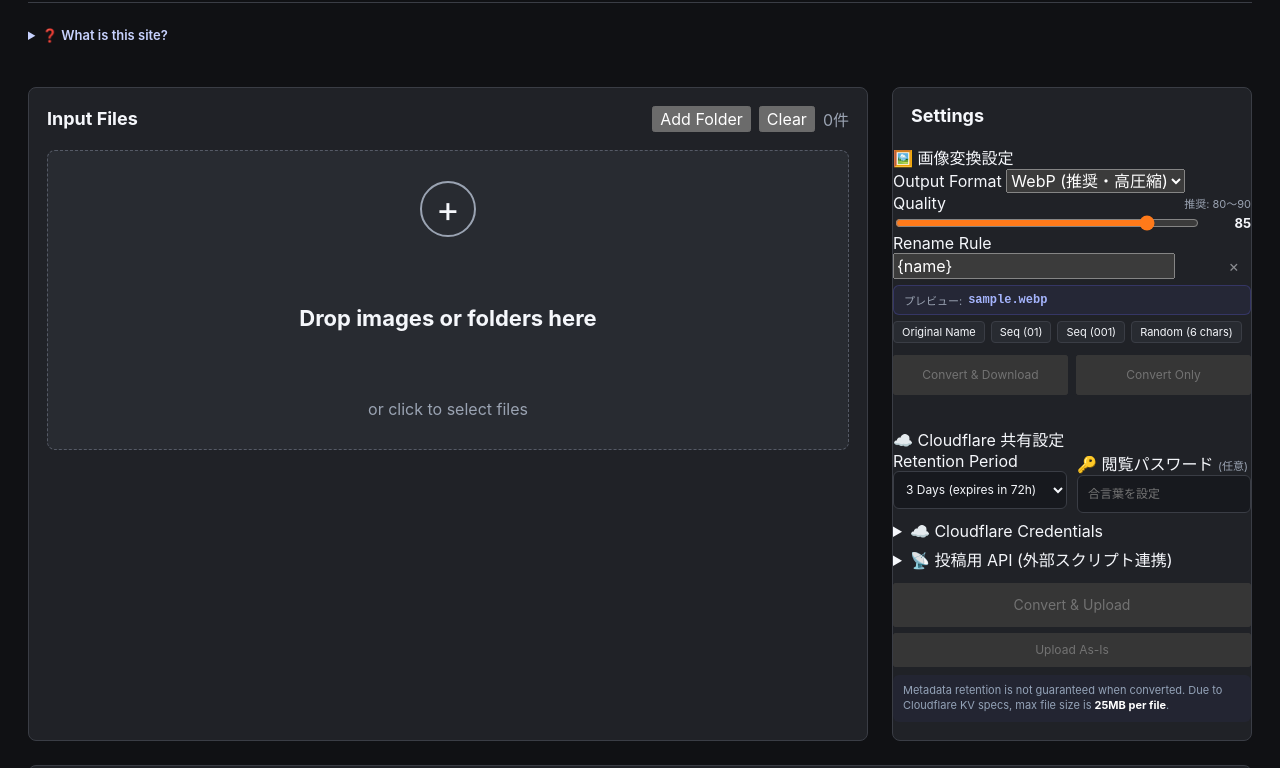
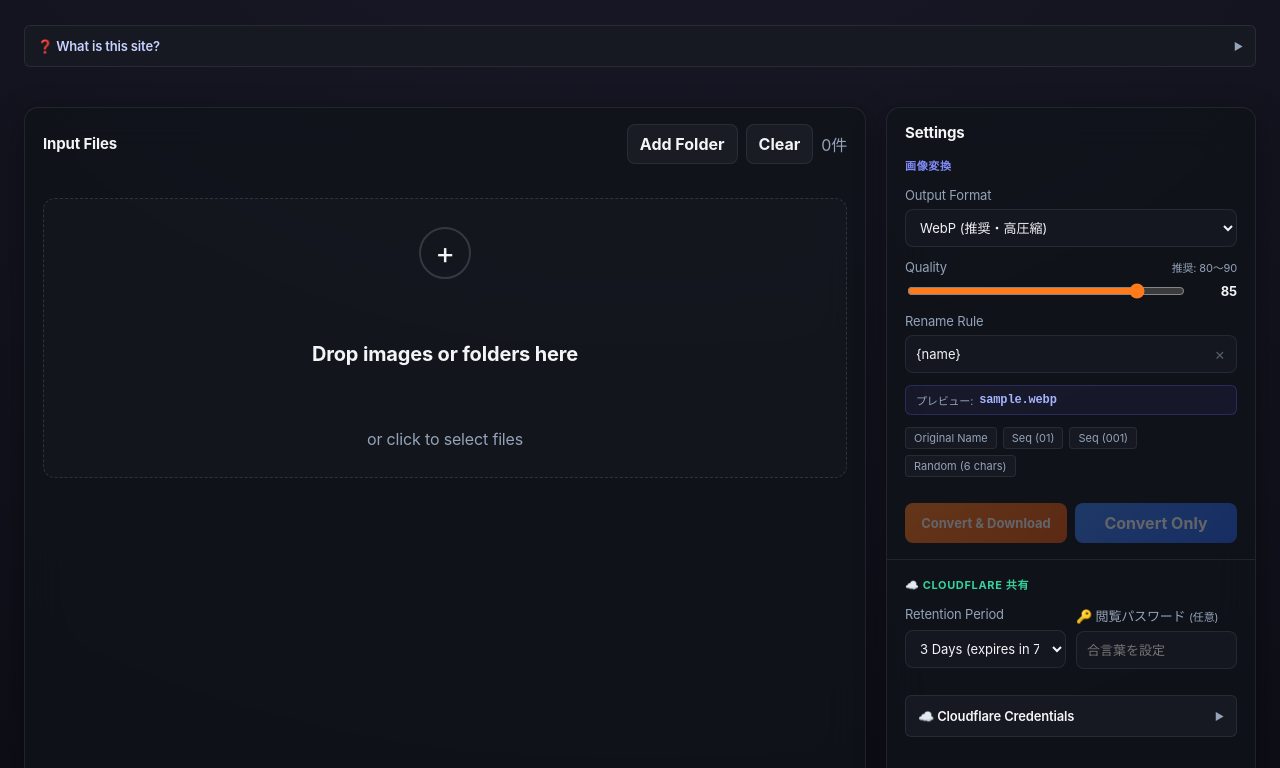
Before and after one commit to OKPN/byoc-converter, a website built with Vite: page index.html in a window 1280 px wide. Shown: the part 133-901 px from the top of the page. Built offline with nearby package versions, Linux system fonts and the light colour scheme.

Commit message:
style: enhance UI aesthetics with refined glassmorphism, glowing gradients, clean section dividers, and eliminated cramped sub-cards

```diff
--- a/index.html
+++ b/index.html
@@ -59,11 +59,9 @@
               <h2 data-i18n="settings">設定</h2>
             </div>
 
-            <!-- グループ 1: 🖼️ 画像変換設定 -->
-            <div class="settings-group-card">
-              <div class="group-header">
-                <span class="group-title">🖼️ 画像変換設定</span>
-              </div>
+            <!-- セクション 1: 画像変換設定 -->
+            <div class="settings-section">
+              <div class="section-label">画像変換</div>
 
               <label class="field">
                 <span data-i18n="outputFormat">出力形式</span>
@@ -93,7 +91,7 @@
                 </div>
 
                 <!-- リアルタイムプレビューチップ -->
-                <div class="preview-chip" id="renamePreviewChip" style="margin-top: 6px; font-size: 12px; padding: 6px 10px; background: rgba(99, 102, 241, 0.08); border: 1px solid rgba(99, 102, 241, 0.25); border-radius: 6px; color: var(--text); display: flex; align-items: center; gap: 6px;">
+                <div class="preview-chip" id="renamePreviewChip">
                   <span style="color: var(--muted); font-size: 11px;">プレビュー:</span>
                   <span id="renamePreviewText" style="font-weight: 700; color: #a5b4fc; font-family: monospace;">sample.webp</span>
                 </div>
@@ -106,27 +104,25 @@
                 </div>
               </label>
 
-              <!-- ローカル変換アクション（横並び 2 カラム） -->
-              <div style="display: grid; grid-template-columns: 1fr 1fr; gap: 8px; margin-top: 12px;">
-                <button class="primary-button" id="convertDownloadButton" type="button" disabled data-i18n="btnConvertDownload" style="font-size: 12px; min-height: 40px;">
+              <!-- ローカル変換アクション -->
+              <div style="display: grid; grid-template-columns: 1fr 1fr; gap: 8px; margin-top: 14px;">
+                <button class="primary-button" id="convertDownloadButton" type="button" disabled data-i18n="btnConvertDownload">
                   📥 変換して保存
                 </button>
-                <button class="secondary-button" id="convertButton" type="button" disabled data-i18n="btnConvertOnly" style="font-size: 12px; min-height: 40px;">
+                <button class="secondary-button" id="convertButton" type="button" disabled data-i18n="btnConvertOnly">
                   ⚙️ 変換だけする
                 </button>
               </div>
             </div>
 
-            <!-- グループ 2: ☁️ Cloudflare 共有設定 -->
-            <div class="settings-group-card" style="margin-top: 14px;">
-              <div class="group-header">
-                <span class="group-title">☁️ Cloudflare 共有設定</span>
-              </div>
+            <!-- セクション 2: Cloudflare 共有設定 -->
+            <div class="settings-section" style="border-top: 1px solid var(--border); padding-top: 16px;">
+              <div class="section-label" style="color: #34d399;">☁️ Cloudflare 共有</div>
 
               <div style="display: grid; grid-template-columns: 1fr 1fr; gap: 10px; margin-bottom: 8px;">
-                <label class="field" style="padding: 0;">
+                <label class="field">
                   <span data-i18n="retentionPeriod">保存期間</span>
-                  <select id="tempTtlSelect" style="width: 100%; height: 38px; border: 1px solid var(--border); border-radius: 6px; background: #17191e; color: var(--text); padding: 0 8px; font-size: 12px; outline: none;">
+                  <select id="tempTtlSelect">
                     <option value="3600" data-i18n="ttl1h">1時間 (1時間後消滅)</option>
                     <option value="43200" data-i18n="ttl12h">12時間 (12時間後消滅)</option>
                     <option value="86400" data-i18n="ttl1d">1日間 (24時間後消滅)</option>
@@ -134,9 +130,9 @@
                     <option value="604800" data-i18n="ttl7d">7日間 (168時間後消滅)</option>
                   </select>
                 </label>
-                <label class="field" style="padding: 0;">
+                <label class="field">
                   <span><span data-i18n="tempPasswordLabel">🔑 閲覧パスワード</span> <span style="color: var(--muted); font-size: 11px;">(任意)</span></span>
-                  <input id="tempPasswordInput" type="password" placeholder="合言葉を設定" spellcheck="false" autocomplete="off" style="width: 100%; height: 38px; border: 1px solid var(--border); border-radius: 6px; background: #17191e; color: var(--text); padding: 0 10px; font-size: 12px; outline: none;">
+                  <input id="tempPasswordInput" type="password" placeholder="合言葉を設定" spellcheck="false" autocomplete="off">
                 </label>
               </div>
 
@@ -144,17 +140,17 @@
               <details class="settings-accordion cf-settings-accordion" id="cfSettingsAccordion" style="margin-top: 6px;">
                 <summary data-i18n="cfTitle">☁️ Cloudflare 接続設定</summary>
                 <div class="settings-content" style="padding: 12px 0 4px; display: flex; flex-direction: column; gap: 8px;">
-                  <label class="field" style="padding: 0;">
+                  <label class="field">
                     <span><span data-i18n="cfEndpointLabel">Worker エンドポイント URL</span> <span style="color: var(--danger);">*</span></span>
                     <input id="cfEndpoint" type="url" placeholder="https://my-worker.my-name.workers.dev" spellcheck="false" autocomplete="off">
                     <span style="font-size: 11px; color: var(--muted); margin-top: 2px;" data-i18n="cfEndpointSub">自分の Cloudflare Worker の URL</span>
                   </label>
-                  <label class="field" style="padding: 0;">
+                  <label class="field">
                     <span><span data-i18n="cfTokenLabel">API トークン</span> <span style="color: var(--danger);">*</span></span>
                     <input id="cfToken" type="password" placeholder="your-secret-token" spellcheck="false" autocomplete="off">
                     <span style="font-size: 11px; color: var(--muted); margin-top: 2px;" data-i18n="cfTokenSub">Worker の認証トークン（不正利用防止）</span>
                   </label>
-                  <label class="field" style="padding: 0;">
+                  <label class="field">
                     <span><span data-i18n="cfDomainLabel">直リンク配信ドメイン</span> <span style="color: var(--muted); font-size: 11px;">(任意)</span></span>
                     <input id="cfDirectDomain" type="url" placeholder="https://files.my-domain.com" spellcheck="false" autocomplete="off">
                     <span style="font-size: 11px; color: var(--muted); margin-top: 2px;" data-i18n="cfDomainSub">未入力の場合は Worker URL をそのまま使用</span>
@@ -181,11 +177,11 @@
                   <span style="font-size: 11px; color: var(--muted); line-height: 1.4;">
                     外部アプリやスクリプトから直接画像を投稿してURLを取得できる軽量APIです。
                   </span>
-                  <label class="field" style="padding: 0;">
+                  <label class="field">
                     <span style="font-size: 11px;">投稿専用トークン (UPLOAD_TOKEN) <span style="color: var(--muted); font-size: 10px;">(任意)</span></span>
                     <input id="cfUploadToken" type="password" placeholder="your-upload-token" spellcheck="false" autocomplete="off" style="height: 34px; font-size: 11px;">
                   </label>
-                  <label class="field" style="padding: 0;">
+                  <label class="field">
                     <span style="font-size: 11px;">投稿API エンドポイント URL</span>
                     <input id="dedicatedUploadApiUrl" type="text" readonly style="font-family: monospace; font-size: 11px; background: #111215; height: 32px;" value="">
                   </label>
@@ -197,7 +193,7 @@
               </details>
 
               <!-- アップロード Primary アクションボタン群 -->
-              <div class="action-buttons-group" style="margin-top: 12px; display: flex; flex-direction: column; gap: 6px;">
+              <div class="action-buttons-group" style="margin-top: 14px; display: flex; flex-direction: column; gap: 6px;">
                 <button class="primary-button upload-primary-cta" id="convertUploadButton" type="button" disabled data-i18n="btnConvertUpload" style="font-size: 14px; min-height: 44px;">
                   🟩 変換してアップロード
                 </button>
--- a/styles.css
+++ b/styles.css
@@ -1,15 +1,17 @@
 :root {
   color-scheme: dark;
-  --bg: #101114;
-  --panel: #202227;
-  --panel-strong: #282b31;
-  --border: #3a3d45;
-  --text: #f5f7fb;
-  --muted: #9aa3b2;
+  --bg: #090a0f;
+  --panel: #11131a;
+  --panel-strong: #171922;
+  --border: rgba(255, 255, 255, 0.08);
+  --border-hover: rgba(255, 255, 255, 0.16);
+  --text: #f3f4f6;
+  --muted: #94a3b8;
   --accent: #ff7a1a;
-  --accent-strong: #f35f00;
-  --good: #57d68d;
-  --danger: #ff6574;
+  --accent-strong: #ea580c;
+  --accent-indigo: #6366f1;
+  --good: #10b981;
+  --danger: #f43f5e;
 }
 
 * {
@@ -19,9 +21,11 @@
 body {
   margin: 0;
   min-height: 100vh;
-  background: var(--bg);
+  background: radial-gradient(circle at 50% -20%, rgba(99, 102, 241, 0.12) 0%, rgba(9, 10, 15, 1) 75%);
   color: var(--text);
-  font-family: Inter, "Segoe UI", system-ui, sans-serif;
+  font-family: Inter, -apple-system, BlinkMacSystemFont, "Segoe UI", Roboto, sans-serif;
+  letter-spacing: -0.01em;
+  -webkit-font-smoothing: antialiased;
 }
 
 button,
@@ -33,12 +37,12 @@
 .app-shell {
   width: min(1440px, 100%);
   margin: 0 auto;
-  padding: 40px 28px;
+  padding: 36px 24px;
 }
 
 .workspace {
   display: grid;
-  gap: 24px;
+  gap: 20px;
 }
 
 .topbar {
@@ -53,9 +57,9 @@
 .eyebrow {
   margin: 0 0 4px;
   color: var(--accent);
-  font-size: 13px;
+  font-size: 12px;
   font-weight: 700;
-  letter-spacing: 0;
+  letter-spacing: 0.04em;
   text-transform: uppercase;
 }
 
@@ -66,23 +70,34 @@
 }
 
 h1 {
-  font-size: clamp(32px, 5vw, 48px);
+  font-size: clamp(28px, 4.5vw, 40px);
+  font-weight: 800;
+  letter-spacing: -0.02em;
 }
 
 h2 {
-  font-size: 18px;
+  font-size: 15px;
+  font-weight: 700;
 }
 
 .tool-grid {
   display: grid;
-  grid-template-columns: minmax(0, 1fr) 360px;
-  gap: 24px;
+  grid-template-columns: minmax(0, 1fr) 370px;
+  gap: 20px;
+}
+
+@media (max-width: 960px) {
+  .tool-grid {
+    grid-template-columns: 1fr;
+  }
 }
 
 .panel {
-  background: var(--panel);
+  background: rgba(17, 19, 26, 0.75);
   border: 1px solid var(--border);
-  border-radius: 8px;
+  border-radius: 14px;
+  backdrop-filter: blur(20px);
+  box-shadow: 0 8px 30px rgba(0, 0, 0, 0.35);
 }
 
 .panel-heading {
@@ -90,7 +105,7 @@
   align-items: center;
   justify-content: space-between;
   gap: 16px;
-  padding: 18px 18px 0;
+  padding: 16px 18px;
   color: var(--muted);
 }
 
@@ -108,19 +123,26 @@
   display: grid;
   place-items: center;
   gap: 8px;
-  min-height: 300px;
+  min-height: 280px;
   margin: 18px;
-  border: 1px dashed #555a66;
-  border-radius: 8px;
-  background: var(--panel-strong);
+  border: 1.5px dashed rgba(255, 255, 255, 0.12);
+  border-radius: 12px;
+  background: rgba(255, 255, 255, 0.015);
   color: var(--muted);
   cursor: pointer;
   text-align: center;
+  transition: all 0.2s ease;
+}
+
+.dropzone:hover {
+  border-color: var(--accent);
+  background: rgba(255, 122, 26, 0.04);
 }
 
 .dropzone strong {
   color: var(--text);
-  font-size: 22px;
+  font-size: 20px;
+  font-weight: 700;
 }
 
 .dropzone input {
@@ -132,19 +154,27 @@
 
 .dropzone.is-dragging {
   border-color: var(--accent);
-  background: #342820;
+  background: rgba(255, 122, 26, 0.12);
+  transform: scale(0.99);
 }
 
 .drop-icon {
   display: grid;
   place-items: center;
-  width: 56px;
-  height: 56px;
-  border: 2px solid var(--muted);
+  width: 52px;
+  height: 52px;
+  border: 2px solid rgba(255, 255, 255, 0.15);
   border-radius: 50%;
   color: var(--text);
-  font-size: 36px;
+  font-size: 30px;
   line-height: 1;
+  transition: all 0.2s ease;
+}
+
+.dropzone:hover .drop-icon {
+  border-color: var(--accent);
+  color: var(--accent);
+  transform: scale(1.05);
 }
 
 .file-list,
@@ -168,23 +198,23 @@
 
 .progress-container progress {
   width: 100%;
-  height: 14px;
+  height: 8px;
   overflow: hidden;
   border: 1px solid var(--border);
   border-radius: 999px;
-  background: #17191e;
+  background: rgba(0, 0, 0, 0.4);
 }
 
 .progress-container progress::-webkit-progress-bar {
-  background: #17191e;
+  background: rgba(0, 0, 0, 0.4);
 }
 
 .progress-container progress::-webkit-progress-value {
-  background: var(--accent);
+  background: linear-gradient(90deg, #ff7a1a, #f59e0b);
 }
 
 .progress-container progress::-moz-progress-bar {
-  background: var(--accent);
+  background: linear-gradient(90deg, #ff7a1a, #f59e0b);
 }
 
 .file-item,
@@ -192,18 +222,26 @@
   display: flex;
   align-items: center;
   gap: 14px;
-  padding: 12px;
+  padding: 12px 14px;
   border: 1px solid var(--border);
-  border-radius: 8px;
-  background: #181a1f;
+  border-radius: 10px;
+  background: rgba(255, 255, 255, 0.02);
+  transition: all 0.15s ease;
+}
+
+.file-item:hover,
+.result-item:hover {
+  border-color: var(--border-hover);
+  background: rgba(255, 255, 255, 0.035);
 }
 
 .thumb {
-  width: 64px;
-  height: 64px;
+  width: 60px;
+  height: 60px;
   object-fit: cover;
-  border-radius: 6px;
-  background: #0c0d10;
+  border-radius: 8px;
+  background: #090a0d;
+  border: 1px solid rgba(255, 255, 255, 0.05);
 }
 
 .format-badge {
@@ -211,8 +249,8 @@
   place-items: center;
   border: 1px solid var(--border);
   color: var(--accent);
-  font-size: 14px;
-  font-weight: 900;
+  font-size: 13px;
+  font-weight: 800;
 }
 
 .item-name {
@@ -226,41 +264,30 @@
 .item-meta {
   margin-top: 4px;
   color: var(--muted);
-  font-size: 13px;
+  font-size: 12px;
 }
 
 .settings-panel {
-  display: grid;
-  align-content: start;
-  gap: 18px;
-  padding-bottom: 18px;
+  display: flex;
+  flex-direction: column;
+  gap: 0;
+  padding-bottom: 8px;
 }
 
-.field {
-.settings-group-card {
-  background: rgba(255, 255, 255, 0.025);
-  border: 1px solid rgba(255, 255, 255, 0.08);
-  border-radius: 10px;
-  padding: 14px;
+.settings-section {
+  padding: 0 18px 16px;
   display: flex;
   flex-direction: column;
   gap: 12px;
-  margin: 0 16px;
 }
 
-.settings-group-card .group-header {
-  display: flex;
-  align-items: center;
-  justify-content: space-between;
-  padding-bottom: 8px;
-  border-bottom: 1px solid rgba(255, 255, 255, 0.06);
-}
-
-.settings-group-card .group-title {
-  font-size: 13px;
+.section-label {
+  font-size: 11px;
   font-weight: 700;
-  color: var(--text);
-  letter-spacing: 0.02em;
+  text-transform: uppercase;
+  letter-spacing: 0.06em;
+  color: #818cf8;
+  margin-bottom: 2px;
 }
 
 .field {
@@ -278,8 +305,8 @@
   width: 100%;
   height: 38px;
   border: 1px solid var(--border);
-  border-radius: 6px;
-  background: #171920;
+  border-radius: 8px;
+  background: #141720;
   color: var(--text);
   padding: 0 10px;
   font-size: 13px;
@@ -293,6 +320,19 @@
 .field input[type="password"]:focus {
   border-color: rgba(99, 102, 241, 0.6);
   box-shadow: 0 0 0 3px rgba(99, 102, 241, 0.15);
+}
+
+.preview-chip {
+  margin-top: 6px;
+  font-size: 12px;
+  padding: 6px 10px;
+  background: rgba(99, 102, 241, 0.08);
+  border: 1px solid rgba(99, 102, 241, 0.25);
+  border-radius: 6px;
+  color: var(--text);
+  display: flex;
+  align-items: center;
+  gap: 6px;
 }
 
 .range-row {
@@ -318,6 +358,7 @@
   display: flex;
   flex-direction: column;
   gap: 8px;
+  padding: 18px;
 }
 
 .action-buttons-group > button {
@@ -330,7 +371,7 @@
 .download-button {
   min-height: 40px;
   border: 0;
-  border-radius: 6px;
+  border-radius: 8px;
   color: var(--text);
   cursor: pointer;
   font-weight: 700;
@@ -390,7 +431,7 @@
 .secondary-button:disabled,
 .ghost-button:disabled {
   cursor: not-allowed;
-  opacity: 0.4;
+  opacity: 0.35;
   box-shadow: none;
   transform: none;
 }
```
